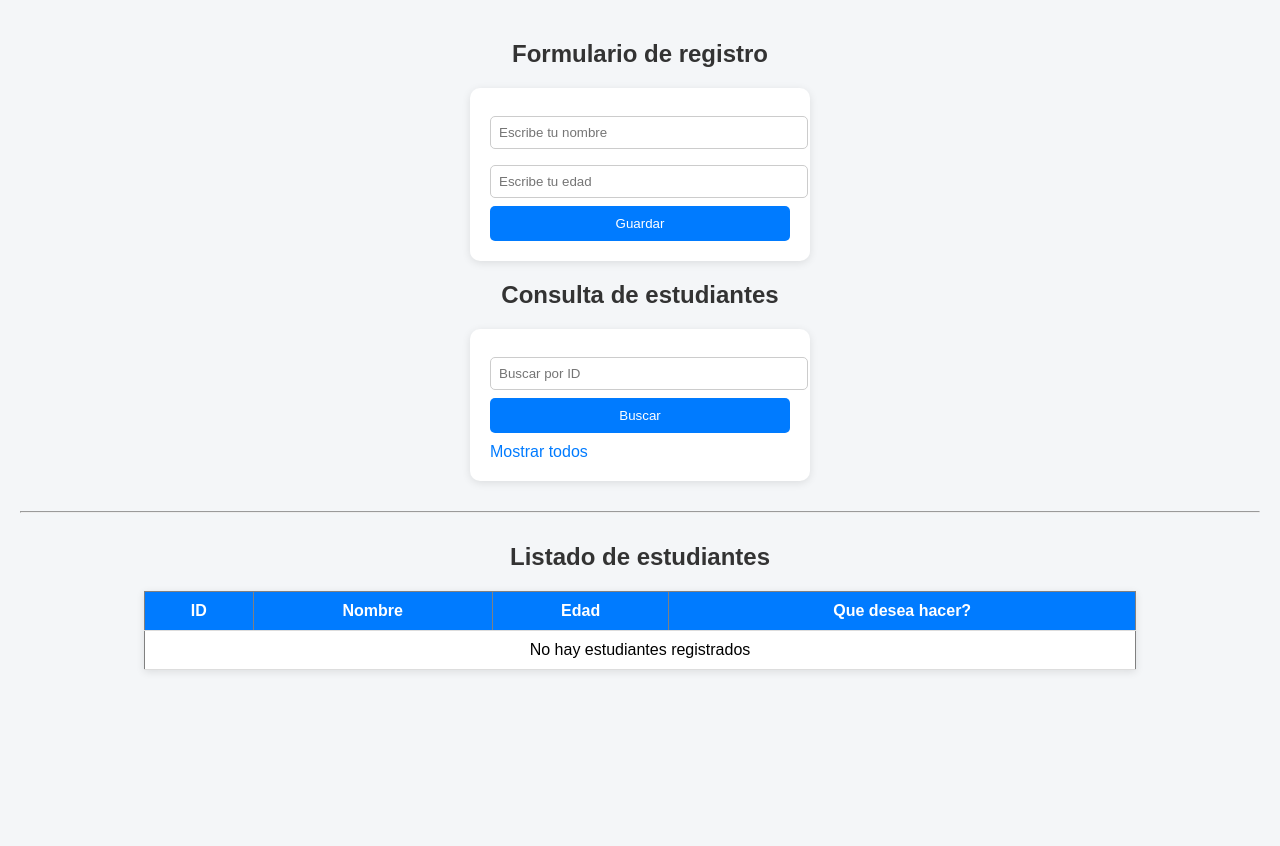
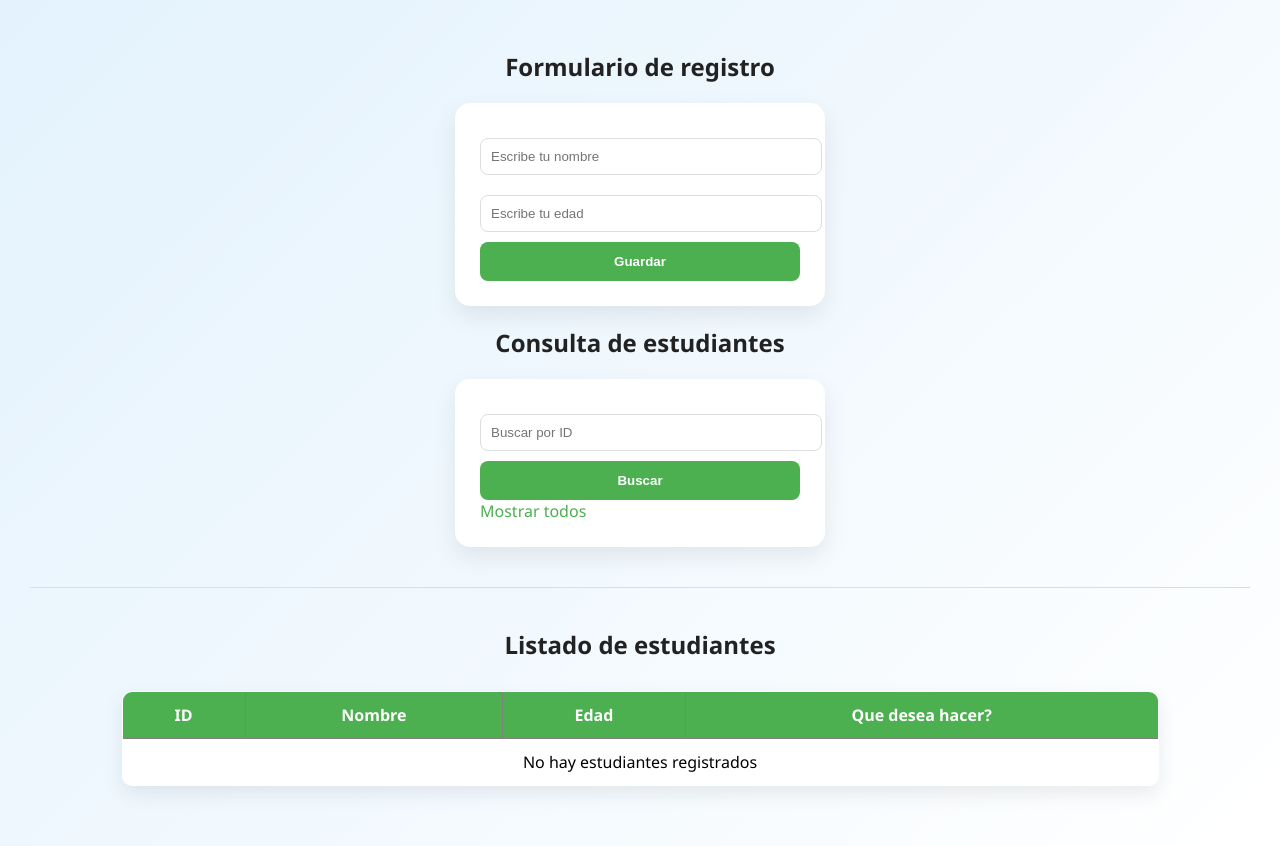
Before and after one commit to Fredev09/Herramientas-computacionales, a Flask app: page / in a window 1280 px wide. Before the commit the page ends 672 px from the top, so only its background shows below. Run offline with Flask 3, Linux system fonts and the light colour scheme; data that the repository does not hold is empty.

Commit message:
cambios css

```diff
--- a/Herramientas Comp. Interp. Val Result/Exposicion/static/estilos.css
+++ b/Herramientas Comp. Interp. Val Result/Exposicion/static/estilos.css
@@ -1,94 +1,133 @@
 body {
-    font-family: Arial, sans-serif;
-    background-color: #f4f6f8;
+    font-family: 'Segoe UI', Tahoma, Geneva, Verdana, sans-serif;
+    background: linear-gradient(135deg, #e3f2fd, #ffffff);
     margin: 0;
-    padding: 20px;
+    padding: 30px;
 }
 
+/* Título */
 h2 {
     text-align: center;
-    color: #333;
+    color: #222;
+    margin-bottom: 20px;
 }
 
+/* Formularios tipo tarjeta */
 form {
-    background: white;
-    padding: 20px;
+    background: #ffffff;
+    padding: 25px;
     margin: 20px auto;
-    width: 300px;
-    border-radius: 10px;
-    box-shadow: 0 2px 8px rgba(0,0,0,0.1);
+    width: 320px;
+    border-radius: 15px;
+    box-shadow: 0 10px 25px rgba(0, 0, 0, 0.08);
+    transition: transform 0.2s;
 }
 
+form:hover {
+    transform: translateY(-3px);
+}
+
+/* Inputs */
 input {
     width: 100%;
-    padding: 8px;
-    margin: 8px 0;
-    border: 1px solid #ccc;
-    border-radius: 5px;
+    padding: 10px;
+    margin: 10px 0;
+    border: 1px solid #ddd;
+    border-radius: 8px;
+    outline: none;
+    transition: 0.2s;
 }
 
-input:disabled {
-    background-color: #eee;
+input:focus {
+    border-color: #4CAF50;
+    box-shadow: 0 0 5px rgba(76, 175, 80, 0.3);
 }
 
-button {
+/* Botón */
+button, input[type="submit"] {
     width: 100%;
-    padding: 10px;
-    background-color: #007BFF;
+    padding: 12px;
+    background: #4CAF50;
     color: white;
     border: none;
-    border-radius: 5px;
+    border-radius: 8px;
     cursor: pointer;
+    font-weight: bold;
+    transition: 0.3s;
 }
 
-button:hover {
-    background-color: #0056b3;
+button:hover, input[type="submit"]:hover {
+    background: #388e3c;
 }
 
+/* Links */
 a {
-    display: inline-block;
-    margin-top: 10px;
+    color: #4CAF50;
     text-decoration: none;
-    color: #007BFF;
+    font-weight: 500;
 }
 
 a:hover {
     text-decoration: underline;
 }
 
+/* Línea separadora */
 hr {
-    margin: 30px 0;
+    margin: 40px 0;
+    border: none;
+    border-top: 1px solid #ddd;
 }
 
+/* Tabla */
 table {
-    width: 80%;
-    margin: auto;
+    width: 85%;
+    margin: 30px auto;
     border-collapse: collapse;
+    border-radius: 10px;
+    overflow: hidden;
     background: white;
-    box-shadow: 0 2px 8px rgba(0,0,0,0.1);
+    box-shadow: 0 8px 20px rgba(0,0,0,0.08);
 }
 
-th, td {
-    padding: 10px;
-    text-align: center;
-    border-bottom: 1px solid #ddd;
+/* Encabezados */
+th {
+    background: #4CAF50;
+    color: white;
+    padding: 12px;
 }
 
-th {
-    background-color: #007BFF;
+/* Celdas */
+td {
+    padding: 12px;
+    text-align: center;
+    border-bottom: 1px solid #eee;
+}
+
+/* Hover filas */
+tr:hover {
+    background-color: #f9f9f9;
+}
+
+/* Botones de acciones */
+td a {
+    margin: 0 8px;
+    padding: 5px 8px;
+    border-radius: 5px;
+    transition: 0.2s;
+}
+
+/* Editar */
+td a:first-child {
+    background-color: #2196F3;
     color: white;
 }
 
-tr:hover {
-    background-color: #f1f1f1;
-}
-
-td a {
-    margin: 0 5px;
-    color: #007BFF;
-    font-weight: bold;
+/* Eliminar */
+td a:last-child {
+    background-color: #f44336;
+    color: white;
 }
 
 td a:hover {
-    color: #0056b3;
+    opacity: 0.8;
 }
```
